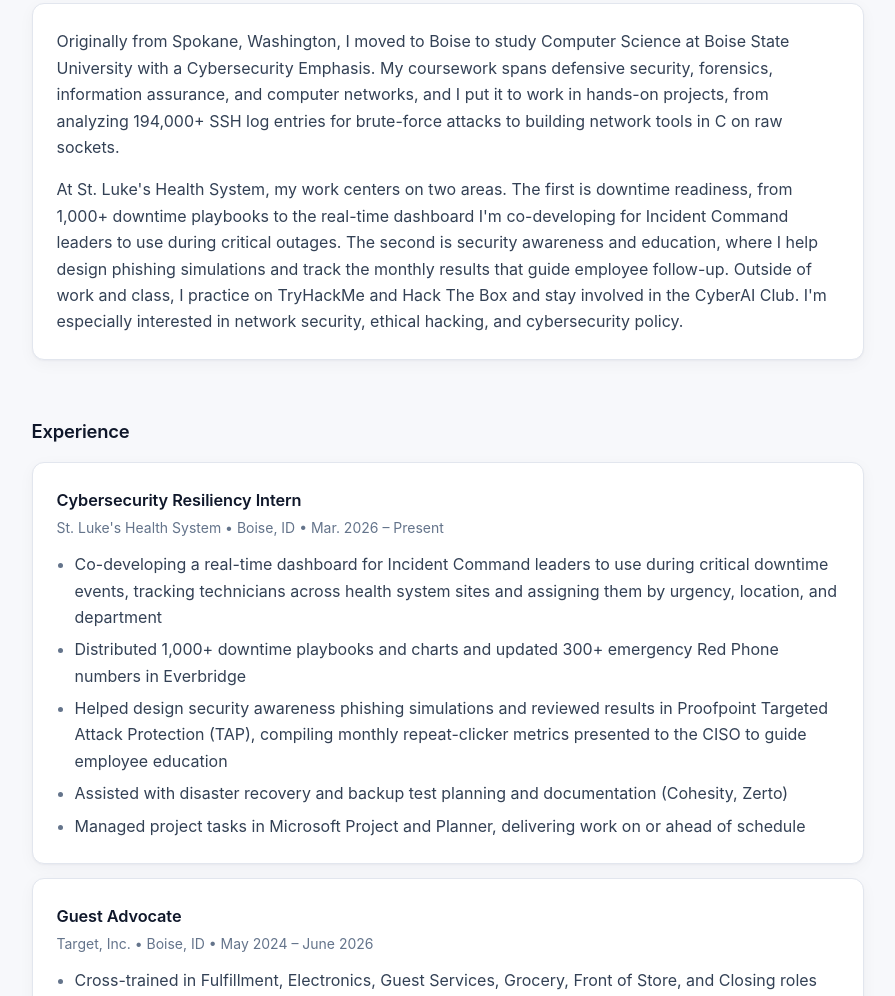
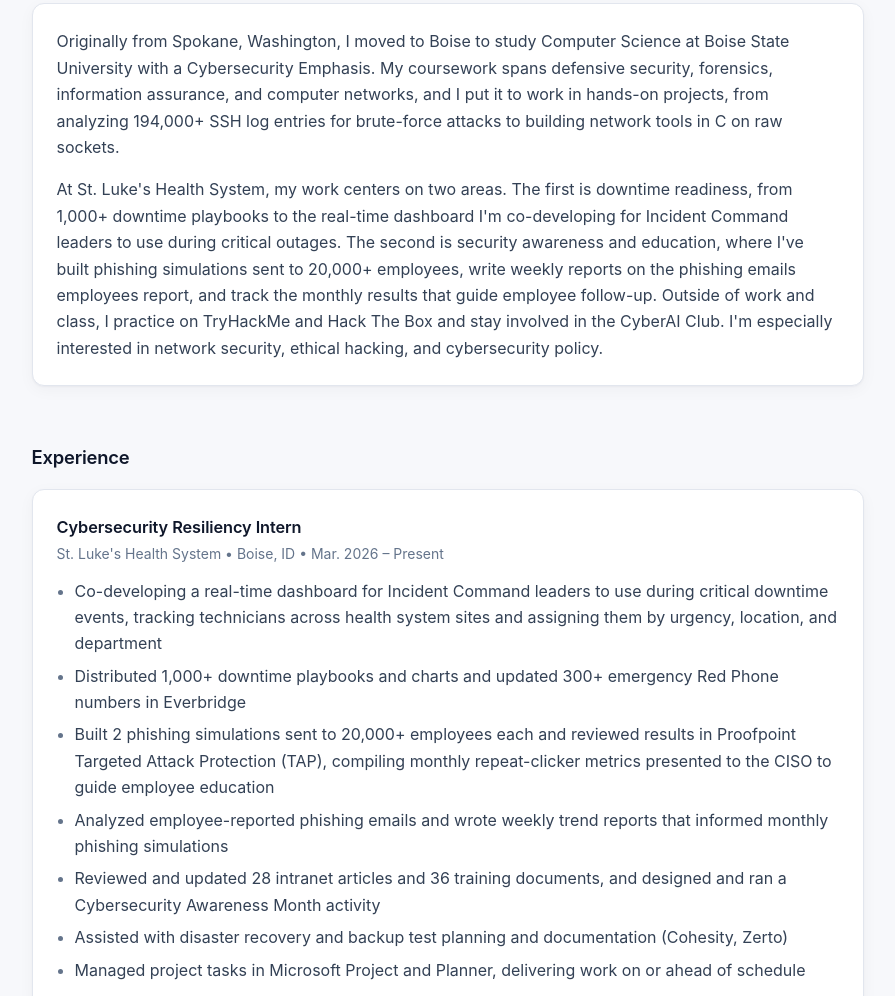
Before and after one commit to j-smith05/jacob-portfolio, a plain HTML site: page pages/about.html in a window 1280 px wide. Shown: the part 308-1304 px from the top of the page, without its empty margins (185-1080 px from the left). Drawn offline with Linux system fonts and the light colour scheme.

Commit message:
Add phishing simulation and reporting work from the new letter
- About page: built 2 simulations sent to 20,000+ employees, weekly
  phishing trend reports, 28 articles and 36 training docs updated,
  and the Cybersecurity Awareness Month activity
- Homepage intro and share-preview descriptions mention the 20,000+
- Resume PDF updated with the same facts (still one page)

Co-Authored-By: Claude Opus 5.5 <noreply@anthropic.com>

```diff
--- a/pages/about.html
+++ b/pages/about.html
@@ -61,8 +61,9 @@
         At St. Luke's Health System, my work centers on two areas. The first is downtime readiness, from 1,000+
         downtime playbooks to the real-time dashboard I'm co-developing for Incident Command leaders to use during
         critical outages. The
-        second is security awareness and education, where I help design phishing simulations and track the monthly
-        results that guide employee follow-up. Outside of work and class, I
+        second is security awareness and education, where I've built phishing simulations sent to 20,000+ employees,
+        write weekly reports on the phishing emails employees report, and track the monthly results that guide
+        employee follow-up. Outside of work and class, I
         practice on TryHackMe and Hack The Box and stay involved in the CyberAI Club. I'm especially interested in
         network security, ethical hacking, and cybersecurity policy.
       </p>
@@ -76,7 +77,9 @@
       <ul>
         <li>Co-developing a real-time dashboard for Incident Command leaders to use during critical downtime events, tracking technicians across health system sites and assigning them by urgency, location, and department</li>
         <li>Distributed 1,000+ downtime playbooks and charts and updated 300+ emergency Red Phone numbers in Everbridge</li>
-        <li>Helped design security awareness phishing simulations and reviewed results in Proofpoint Targeted Attack Protection (TAP), compiling monthly repeat-clicker metrics presented to the CISO to guide employee education</li>
+        <li>Built 2 phishing simulations sent to 20,000+ employees each and reviewed results in Proofpoint Targeted Attack Protection (TAP), compiling monthly repeat-clicker metrics presented to the CISO to guide employee education</li>
+        <li>Analyzed employee-reported phishing emails and wrote weekly trend reports that informed monthly phishing simulations</li>
+        <li>Reviewed and updated 28 intranet articles and 36 training documents, and designed and ran a Cybersecurity Awareness Month activity</li>
         <li>Assisted with disaster recovery and backup test planning and documentation (Cohesity, Zerto)</li>
         <li>Managed project tasks in Microsoft Project and Planner, delivering work on or ahead of schedule</li>
       </ul>
@@ -184,6 +187,7 @@
             <li>Everbridge</li>
             <li>Security awareness &amp; education</li>
             <li>Phishing simulations</li>
+            <li>Phishing analysis &amp; reporting</li>
             <li>Downtime readiness</li>
           </ul>
         </div>
```
Also changed, not shown: index.html (+4 -4 lines), 1 other file.
